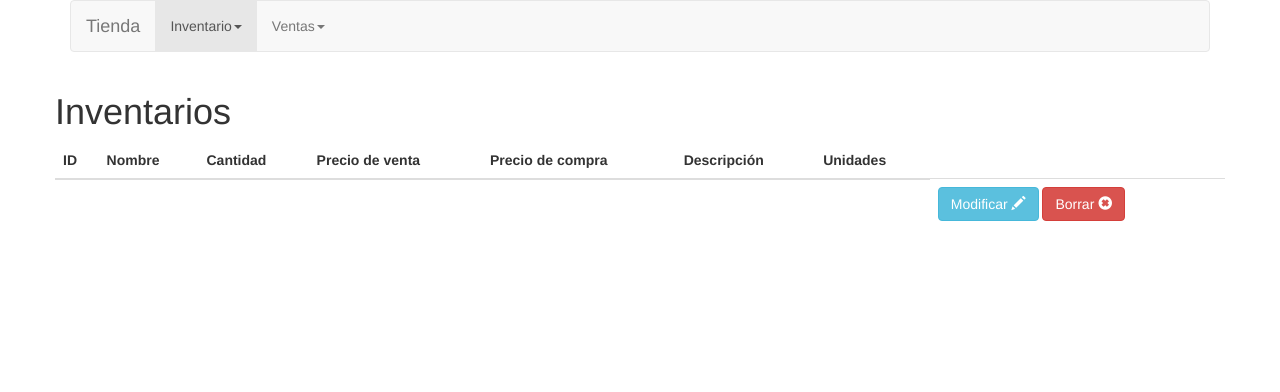
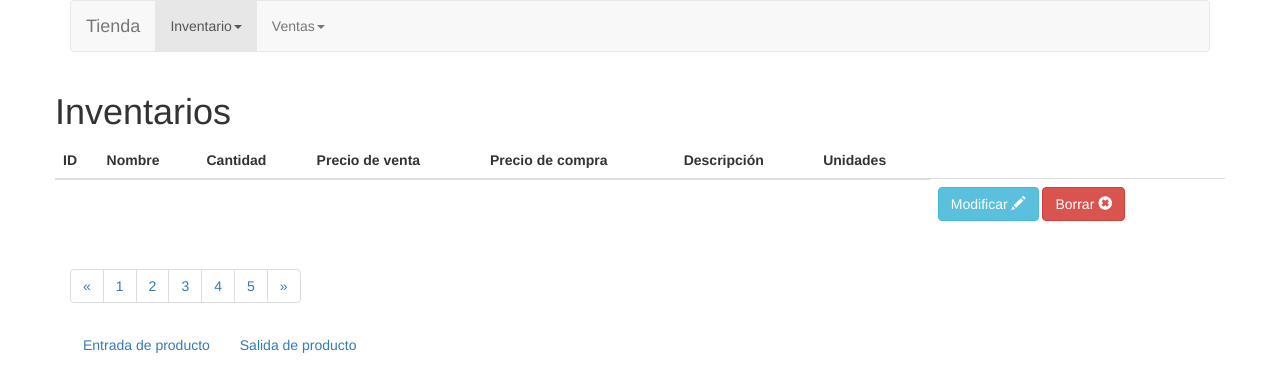
Before and after one commit to JoseCardonaFigueroa/Tiendita, a plain HTML site: page index.html in a window 1280 px wide. Drawn offline with Linux system fonts and the light colour scheme.

Commit message:
Cambios para la vista de inventarios

```diff
--- a/index.html
+++ b/index.html
@@ -100,7 +100,29 @@
             </tr>
           </tbody>
         </table>
+
       </div>
+      <nav>
+        <ul class="pagination">
+          <li>
+            <a href="#" aria-label="Previous">
+              <span aria-hidden="true">&laquo;</span>
+            </a>
+          </li>
+          <li><a href="#">1</a></li>
+          <li><a href="#">2</a></li>
+          <li><a href="#">3</a></li>
+          <li><a href="#">4</a></li>
+          <li><a href="#">5</a></li>
+          <li>
+            <a href="#" aria-label="Next">
+              <span aria-hidden="true">&raquo;</span>
+            </a>
+          </li>
+        </ul>
+      </nav>
+    <button type="button" class="btn btn-link">Entrada de producto</button>
+    <button type="button" class="btn btn-link">Salida de producto</button>
     </div>
   </body>
 
```
